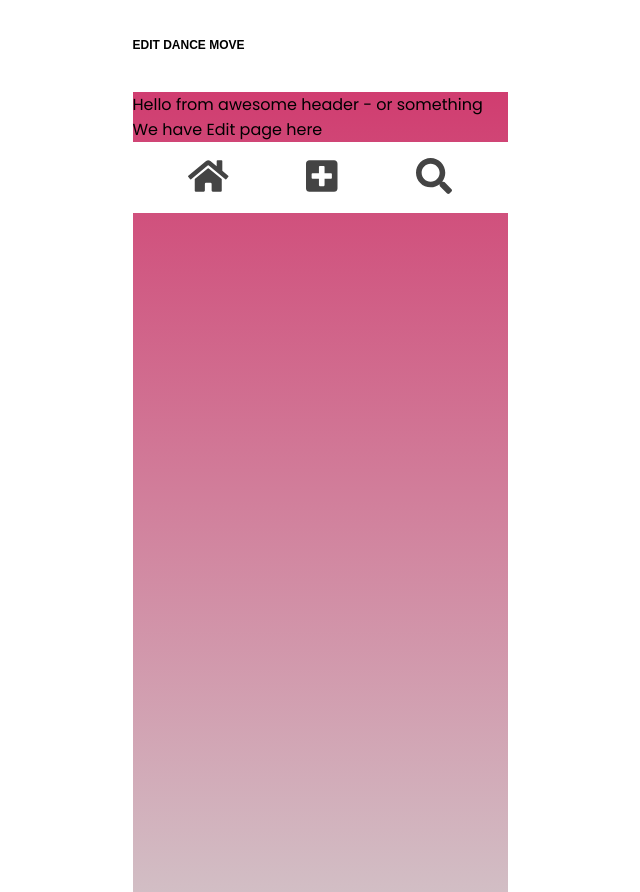
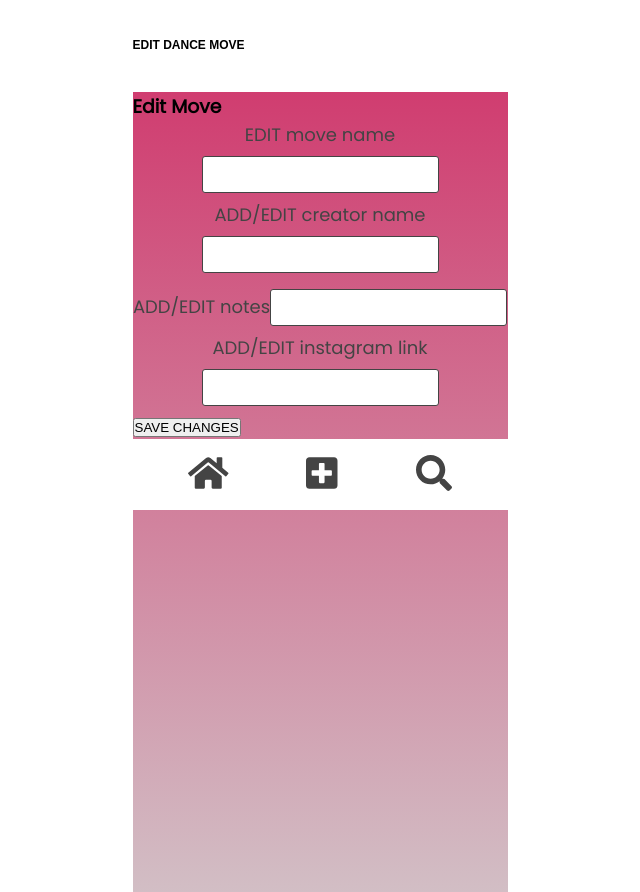
Before and after one commit to Termanty/movesapp, a React (Create React App) app: page / in a window 1280 px wide. Shown: the part 2720-3612 px from the top of the page, without its empty margins (320-960 px from the left). Built offline with nearby package versions, Linux system fonts and the light colour scheme; data requests are answered from the project's data file.

Commit message:
edit move added

```diff
--- a/src/App.js
+++ b/src/App.js
@@ -5,6 +5,7 @@ import Footer from "./components/Footer";
 import { BrowserRouter as Router } from "react-router-dom";
 import { Component } from "react";
 import Search from "./components/Search";
+import EditMove from "./components/EditMove";
 
 class App extends Component {
   state = {
@@ -59,9 +60,8 @@ class App extends Component {
       */}
         <h1 className="tepmSectionH1">EDIT DANCE MOVE</h1>
         <div className="tempContainer">
-          <Header />
-          <p>We have Edit page here</p>
-          {/* <Edit /> */}
+          <EditMove />
+
           <Footer />
         </div>
 
--- /dev/null
+++ b/src/components/EditMove.js
@@ -0,0 +1,31 @@
+import React from "react";
+
+const EditMove = () => {
+  return (
+    <div className="editmove">
+      <h3>Edit Move</h3>
+      <form className="editmove-wrapper">
+        <label>
+          EDIT move name
+          <input type="text" />
+        </label>
+        <label>
+          ADD/EDIT creator name
+          <input type="text" />
+        </label>
+        <label>
+          ADD/EDIT notes
+          <input type="text" />
+        </label>
+
+        <label>
+          ADD/EDIT instagram link
+          <input type="text" />
+        </label>
+        <button type="button">SAVE CHANGES</button>
+      </form>
+    </div>
+  );
+};
+
+export default EditMove;
```
Also changed, not shown: 1 other file (tests, documents, lock files or other folders).
